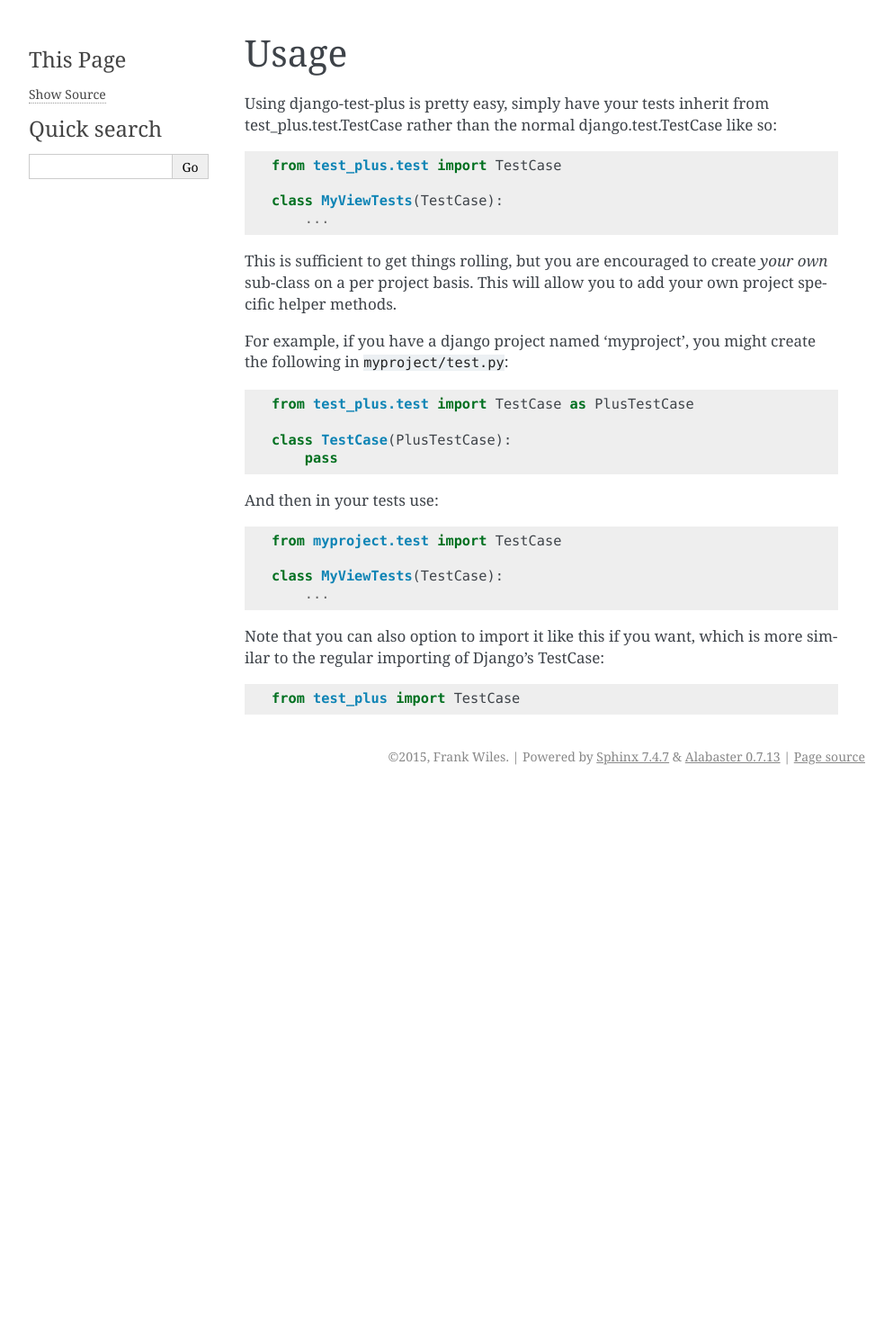
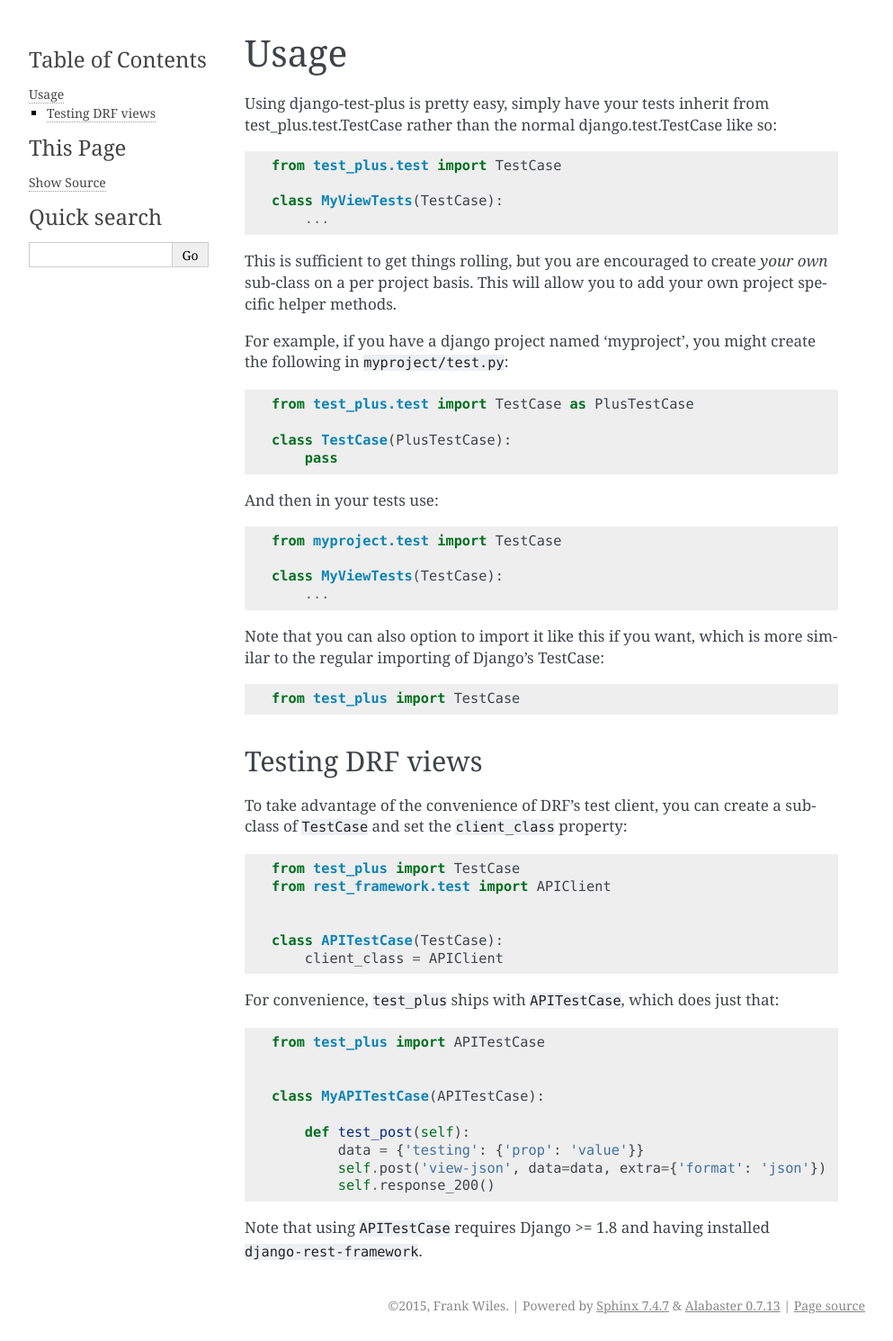
Before and after one commit to revsys/django-test-plus, a Sphinx documentation site: the page built from docs/usage.rst, in a window 1280 px wide. Shown: the whole page at 90% size, without its empty margins (148-1141 px from the left). Built offline with Sphinx 7.4.7, drawn with Linux system fonts in a browser that asks for light colours; before the commit the page ends 900 px from its top, so only the background shows below that.

Commit message:
add APITestCase

```diff
--- a/docs/usage.rst
+++ b/docs/usage.rst
@@ -33,3 +33,29 @@
 more similar to the regular importing of Django's TestCase::
 
     from test_plus import TestCase
+
+Testing DRF views
+~~~~~~~~~~~~~~~~~
+
+To take advantage of the convenience of DRF's test client, you can create a subclass of ``TestCase`` and set the ``client_class`` property::
+
+    from test_plus import TestCase
+    from rest_framework.test import APIClient
+
+
+    class APITestCase(TestCase):
+        client_class = APIClient
+
+For convenience, ``test_plus`` ships with ``APITestCase``, which does just that::
+
+    from test_plus import APITestCase
+
+
+    class MyAPITestCase(APITestCase):
+
+        def test_post(self):
+            data = {'testing': {'prop': 'value'}}
+            self.post('view-json', data=data, extra={'format': 'json'})
+            self.response_200()
+
+Note that using ``APITestCase`` requires Django >= 1.8 and having installed ``django-rest-framework``.
--- a/test_plus/__init__.py
+++ b/test_plus/__init__.py
@@ -1,5 +1,6 @@
-from .test import TestCase
+from .test import APITestCase, TestCase
 
 __all__ = [
+    'APITestCase',
     'TestCase',
 ]
```
Also changed, not shown: README.rst (+26 -0 lines), .travis.yml, 6 other files.
